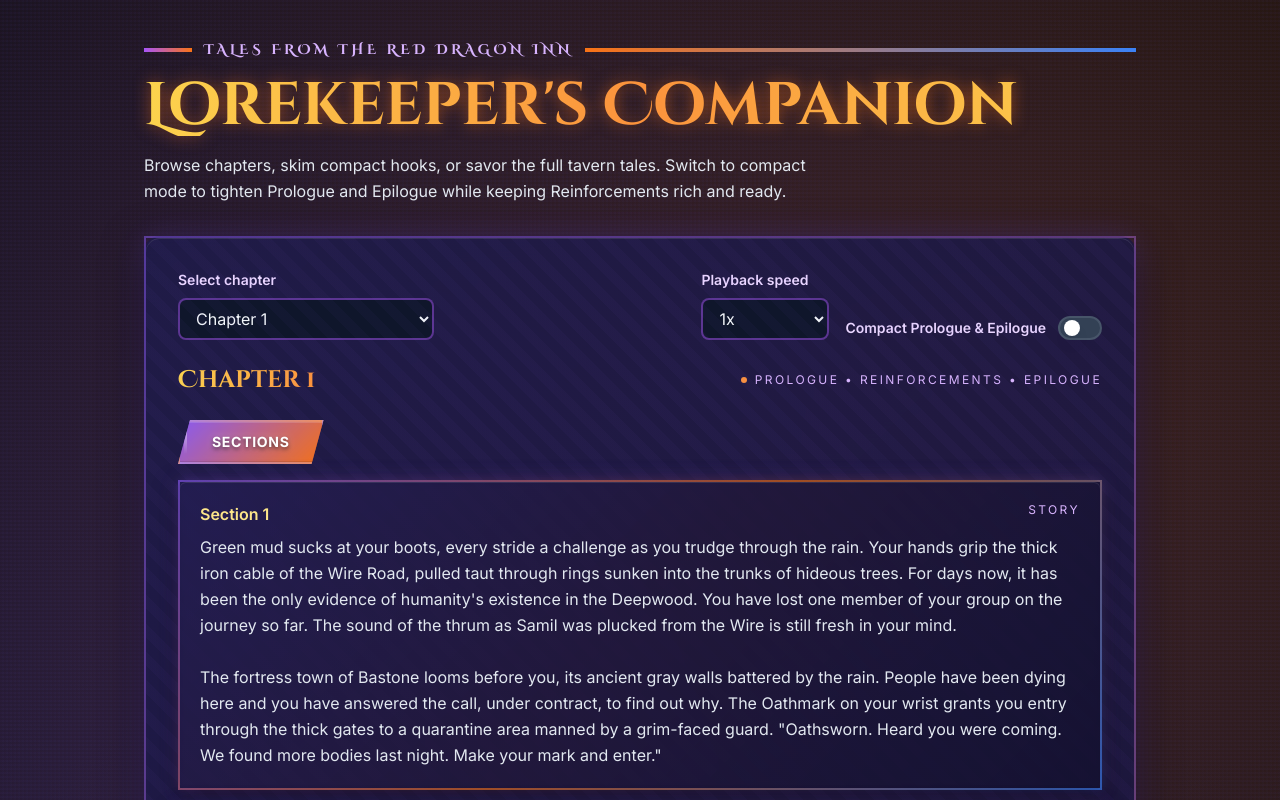
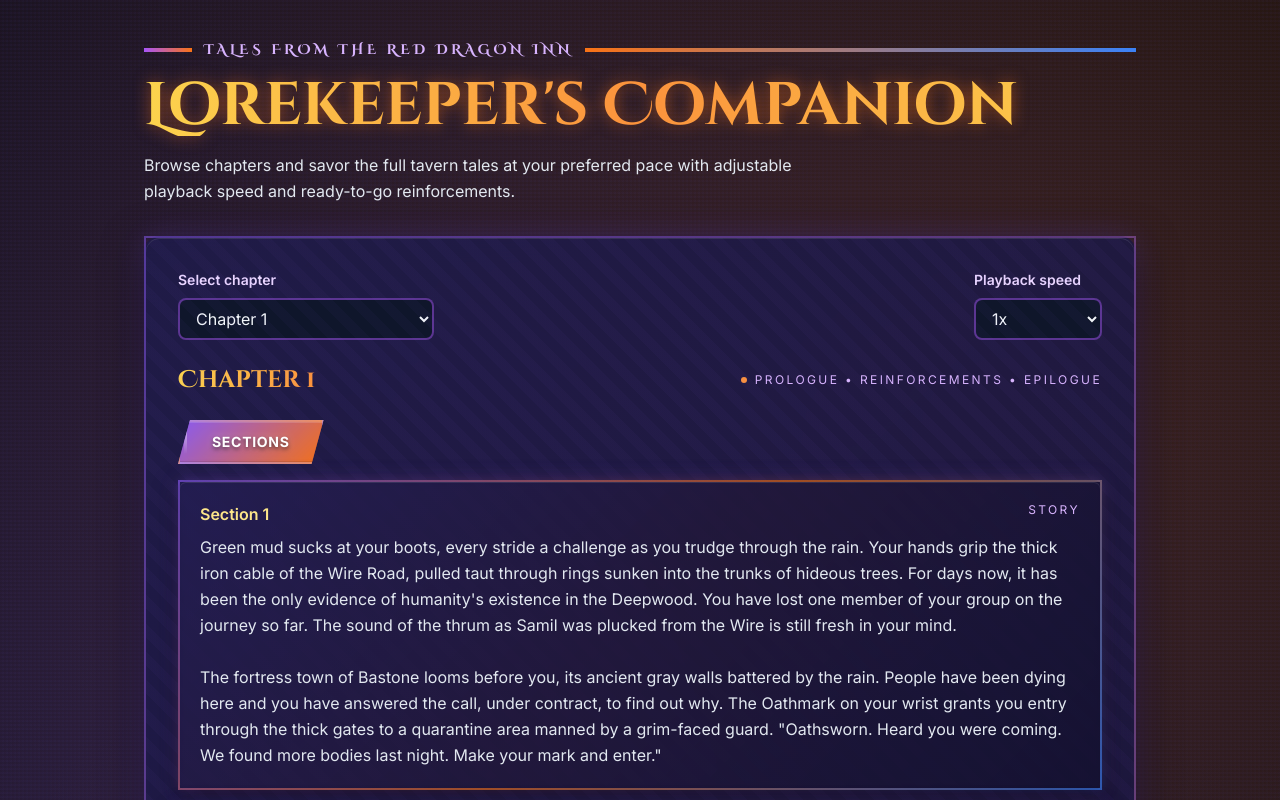
Before and after one commit to MikkoKarvonen/oathsworn-instant-action-mode-v2, a React (Vite) app: page / in a window 1280 px wide. Shown: the top 800 px of the page. Built offline with nearby package versions, Linux system fonts and the light colour scheme.

Commit message:
Remove compact mode

```diff
--- a/src/App.tsx
+++ b/src/App.tsx
@@ -1,15 +1,11 @@
 import { useState } from 'react'
 import './App.css'
 import { chapters } from './data/chapters'
-import { PlayButton } from './components/PlayButton'
-import { SectionCard } from './components/SectionCard'
-import { getAudioPath } from './utils/audio'
 
 const playbackSpeeds = [1, 1.25, 1.5, 1.75, 2]
 
 function App() {
   const [selectedChapter, setSelectedChapter] = useState(chapters[0]?.number ?? 1)
-  const [compact, setCompact] = useState(false)
   const [playbackSpeed, setPlaybackSpeed] = useState(1)
 
   const chapter = chapters.find((c) => c.number === selectedChapter) ?? chapters[0]
@@ -29,9 +25,8 @@
             Lorekeeper&apos;s Companion
           </h1>
           <p className="text-slate-200 max-w-2xl leading-relaxed">
-            Browse chapters, skim compact hooks, or savor the full tavern tales. Switch
-            to compact mode to tighten Prologue and Epilogue while keeping Reinforcements
-            rich and ready.
+            Browse chapters and savor the full tavern tales at your preferred pace with
+            adjustable playback speed and ready-to-go reinforcements.
           </p>
         </header>
 
@@ -52,7 +47,6 @@
               </select>
             </div>
 
-            <div className="flex flex-col md:flex-row gap-4 md:items-end">
             <div className="flex flex-col gap-2">
               <label className="text-sm text-purple-200 font-semibold">Playback speed</label>
               <select
@@ -66,23 +60,6 @@
                   </option>
                 ))}
               </select>
-              </div>
-
-              <label className="flex items-center gap-3 text-sm text-purple-200">
-                <span className="font-semibold">Compact Prologue & Epilogue</span>
-                <button
-                  type="button"
-                  aria-pressed={compact}
-                  onClick={() => setCompact((prev) => !prev)}
-                  className={`relative inline-flex h-6 w-11 items-center rounded-full transition ${compact ? 'bg-gradient-to-r from-orange-500 to-amber-500' : 'bg-slate-700 border-2 border-slate-600'
-                    }`}
-                >
-                  <span
-                    className={`inline-block h-4 w-4 transform rounded-full bg-white shadow-lg transition ${compact ? 'translate-x-6' : 'translate-x-1'
-                      }`}
-                  />
-                </button>
-              </label>
             </div>
           </div>
 
@@ -127,10 +104,6 @@
         </section>
 
         <footer className="text-xs text-purple-300/70 text-center space-y-3">
-          <p className="italic">
-            Compact mode affects only Prologue and Epilogue. Reinforcements remain full-length to
-            capture tactical details.
-          </p>
           <div className="flex items-center justify-center gap-4 flex-wrap">
             <a
               href="https://slugfestgames.com/tales-from-the-rdi/"
```
Lines whose indentation alone changed are shown as unchanged.
